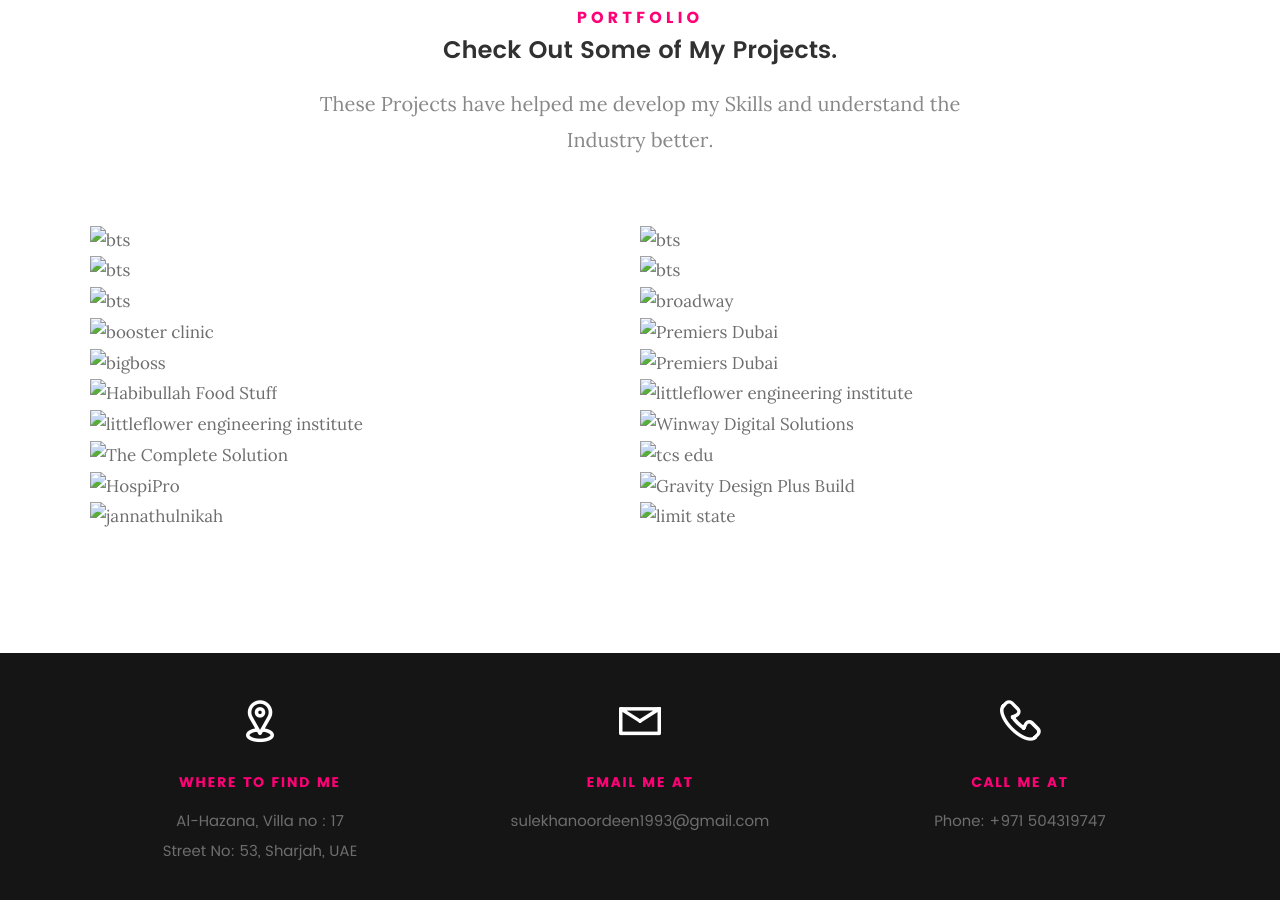
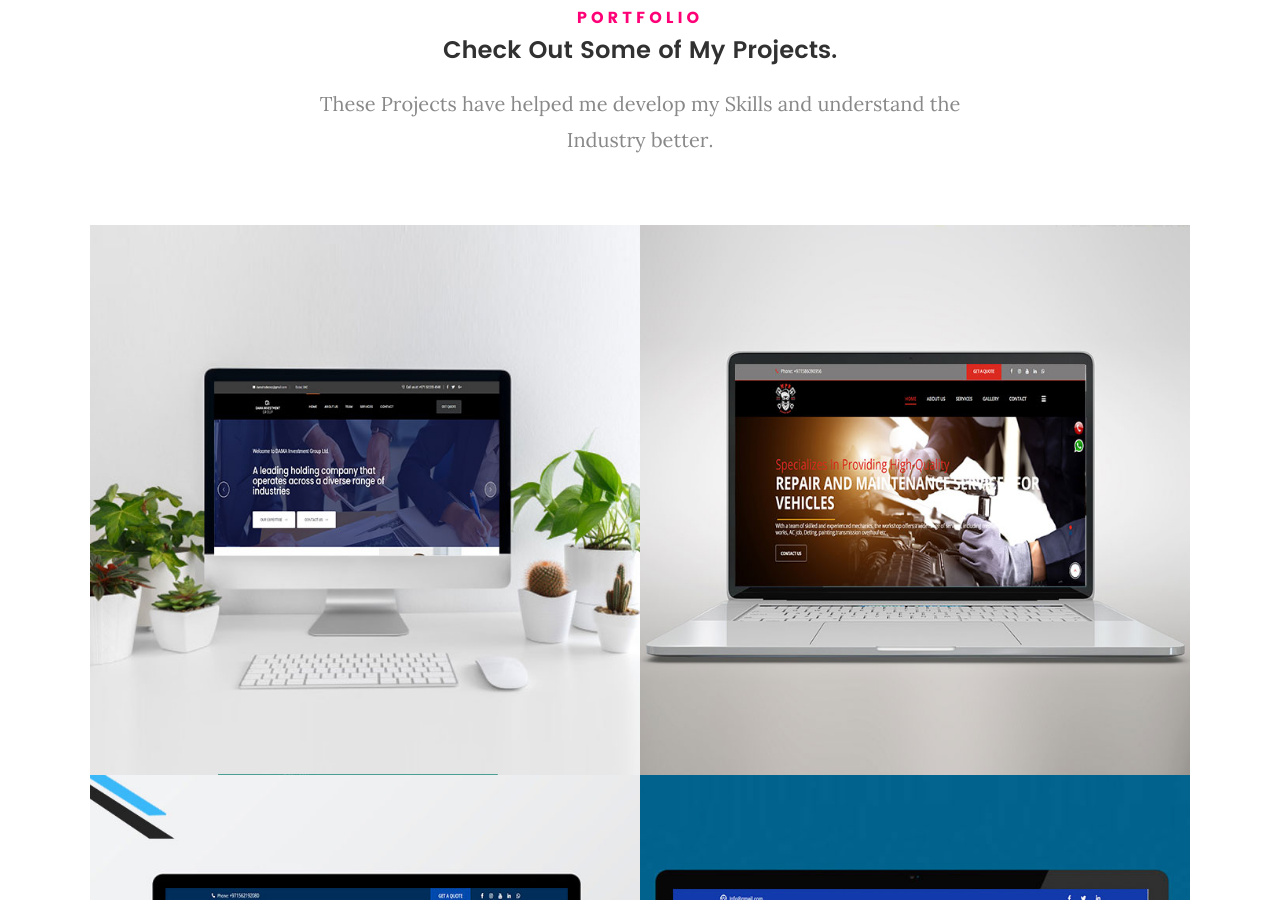
Before and after one commit to sulekhanoordeen/Sulekha, a plain HTML site: page index.html in a window 1280 px wide. Shown: the part 2322-3222 px from the top of the page. Drawn offline with Linux system fonts and the light colour scheme; files whose address does not match are found by name.

Commit message:
Update index.html

```diff
--- a/index.html
+++ b/index.html
@@ -252,7 +252,7 @@
 				<!-- /folio-item -->
 				<div class="bgrid folio-item">
 					<div class="item-wrap">
-						<img src="images/portfolio/dama.jpg" alt="bts">
+						<img src="images/dama.jpg" alt="bts">
 					   <a href="#modal-20" class="overlay">
 						  <div class="folio-item-table">
 							  <div class="folio-item-cell">
@@ -268,7 +268,7 @@
 			 <!-- /folio-item -->
 			 <div class="bgrid folio-item">
 				<div class="item-wrap">
-					<img src="images/portfolio/mpr.jpg" alt="bts">
+					<img src="images/mpr.jpg" alt="bts">
 				   <a href="#modal-19" class="overlay">
 					  <div class="folio-item-table">
 						  <div class="folio-item-cell">
@@ -284,7 +284,7 @@
 				<!-- /folio-item -->
 				<div class="bgrid folio-item">
 					<div class="item-wrap">
-						<img src="images/portfolio/catalyst.jpg" alt="bts">
+						<img src="images/catalyst.jpg" alt="bts">
 					   <a href="#modal-18" class="overlay">
 						  <div class="folio-item-table">
 							  <div class="folio-item-cell">
@@ -300,7 +300,7 @@
 			 <!-- /folio-item -->
 			 <div class="bgrid folio-item">
 				<div class="item-wrap">
-					<img src="images/portfolio/churu.jpg" alt="bts">
+					<img src="images/churu.jpg" alt="bts">
 				   <a href="#modal-17" class="overlay">
 					  <div class="folio-item-table">
 						  <div class="folio-item-cell">
@@ -316,7 +316,7 @@
 							<!-- /folio-item -->
 							<div class="bgrid folio-item">
 								<div class="item-wrap">
-									<img src="images/portfolio/brent.jpg" alt="bts">
+									<img src="images/brent.jpg" alt="bts">
 								   <a href="#modal-16" class="overlay">
 									  <div class="folio-item-table">
 										  <div class="folio-item-cell">
@@ -332,7 +332,7 @@
 						<!-- /folio-item -->
 						<div class="bgrid folio-item">
 							<div class="item-wrap">
-								<img src="images/portfolio/broadway.jpg" alt="broadway">
+								<img src="images/broadway.jpg" alt="broadway">
 							   <a href="#modal-15" class="overlay">
 								  <div class="folio-item-table">
 									  <div class="folio-item-cell">
@@ -348,7 +348,7 @@
 				<!-- /folio-item -->
 				<div class="bgrid folio-item">
 					<div class="item-wrap">
-						<img src="images/portfolio/booster.jpg" alt="booster clinic">
+						<img src="images/booster.jpg" alt="booster clinic">
 					   <a href="#modal-14" class="overlay">
 						  <div class="folio-item-table">
 							  <div class="folio-item-cell">
@@ -364,7 +364,7 @@
 				<!-- /folio-item -->
 				<div class="bgrid folio-item">
 					<div class="item-wrap">
-						<img src="images/portfolio/big4.jpg" alt="Premiers Dubai">
+						<img src="images/big4.jpg" alt="Premiers Dubai">
 					   <a href="#modal-13" class="overlay">
 						  <div class="folio-item-table">
 							  <div class="folio-item-cell">
@@ -380,7 +380,7 @@
 			 <!-- /folio-item -->
 			 <div class="bgrid folio-item">
 				<div class="item-wrap">
-					<img src="images/portfolio/bigboss.jpg" alt="bigboss">
+					<img src="images/bigboss.jpg" alt="bigboss">
 				   <a href="#modal-12" class="overlay">
 					  <div class="folio-item-table">
 						  <div class="folio-item-cell">
@@ -396,7 +396,7 @@
 				<!-- /folio-item -->
 				<div class="bgrid folio-item">
 					<div class="item-wrap">
-						<img src="images/portfolio/premier.jpg" alt="Premiers Dubai">
+						<img src="images/premier.jpg" alt="Premiers Dubai">
 					   <a href="#modal-11" class="overlay">
 						  <div class="folio-item-table">
 							  <div class="folio-item-cell">
@@ -412,7 +412,7 @@
 			 				<!-- /folio-item -->
 							 <div class="bgrid folio-item">
 								<div class="item-wrap">
-									<img src="images/portfolio/habibullah.jpg" alt="Habibullah Food Stuff">
+									<img src="images/habibullah.jpg" alt="Habibullah Food Stuff">
 								   <a href="#modal-10" class="overlay">
 									  <div class="folio-item-table">
 										  <div class="folio-item-cell">
@@ -428,7 +428,7 @@
 		<!-- /folio-item -->
 				<div class="bgrid folio-item">
 					<div class="item-wrap">
-						<img src="images/portfolio/remark.jpg" alt="littleflower engineering institute">
+						<img src="images/remark.jpg" alt="littleflower engineering institute">
 					   <a href="#modal-09" class="overlay">
 						  <div class="folio-item-table">
 							  <div class="folio-item-cell">
@@ -443,7 +443,7 @@
 			 </div> <!-- /folio-item -->
 				<div class="bgrid folio-item">
 	               <div class="item-wrap">
-	               	<img src="images/portfolio/lfei.png" alt="littleflower engineering institute">
+	               	<img src="images/lfei.png" alt="littleflower engineering institute">
 	                  <a href="#modal-08" class="overlay">
 	                     <div class="folio-item-table">
 	                     	<div class="folio-item-cell">
@@ -460,7 +460,7 @@
 
 		<div class="bgrid folio-item">
 	               <div class="item-wrap">
-	               	<img src="images/portfolio/winway.jpg" alt="Winway Digital Solutions">
+	               	<img src="images/winway.jpg" alt="Winway Digital Solutions">
 	                  <a href="#modal-07" class="overlay">
 	                     <div class="folio-item-table">
 	                     	<div class="folio-item-cell">
@@ -476,7 +476,7 @@
 
 		<div class="bgrid folio-item">
 	               <div class="item-wrap">
-	               	<img src="images/portfolio/industry.jpg" alt="The Complete Solution">
+	               	<img src="images/industry.jpg" alt="The Complete Solution">
 	                  <a href="#modal-06" class="overlay">
 	                     <div class="folio-item-table">
 	                     	<div class="folio-item-cell">
@@ -492,7 +492,7 @@
 
                 <div class="bgrid folio-item">
 	               <div class="item-wrap">
-	               		<img src="images/portfolio/tcsedu.png" alt="tcs edu">
+	               		<img src="images/tcsedu.png" alt="tcs edu">
 	                  <a href="#modal-05" class="overlay">
 	                     <div class="folio-item-table">
 	                     	<div class="folio-item-cell">
@@ -508,7 +508,7 @@
 
 	         	<div class="bgrid folio-item">
 	               <div class="item-wrap">
-	               	<img src="images/portfolio/Aljazz.png" alt="HospiPro">
+	               	<img src="images/Aljazz.png" alt="HospiPro">
 	                  <a href="#modal-04" class="overlay">
 	                     <div class="folio-item-table">
 	                     	<div class="folio-item-cell">
@@ -524,7 +524,7 @@
 
 	        		<div class="bgrid folio-item">
 	               <div class="item-wrap">
-	               	<img src="images/portfolio/designbuild.png" alt="Gravity Design Plus Build">
+	               	<img src="images/designbuild.png" alt="Gravity Design Plus Build">
 
 	               	<a href="#modal-03" class="overlay">
 	                     <div class="folio-item-table">
@@ -542,7 +542,7 @@
 
 	            <div class="bgrid folio-item">
 	               <div class="item-wrap">
-	               	<img src="images/portfolio/jannath.png"alt="jannathulnikah">
+	               	<img src="images/jannath.png"alt="jannathulnikah">
 	                  <a href="#modal-02" class="overlay">
 	                     <div class="folio-item-table">
 	                     	<div class="folio-item-cell">
@@ -560,7 +560,7 @@
 
 	        	<div class="bgrid folio-item">
 	               <div class="item-wrap">
-	               	<img src="images/portfolio/limitstate.jpg" alt="limit state">
+	               	<img src="images/limitstate.jpg" alt="limit state">
 	                  <a href="#modal-01" class="overlay">
 	                     <div class="folio-item-table">
 	                     	<div class="folio-item-cell">
@@ -579,7 +579,7 @@
 				<div id="modal-20" class="popup-modal slider mfp-hide">
 
 					<div class="media">
-						<img src="images/portfolio/dama.jpg" alt="dama" />
+						<img src="images/dama.jpg" alt="dama" />
 					</div>
 
 				 <!-- <div class="description-box">
@@ -594,7 +594,7 @@
 				<div id="modal-19" class="popup-modal slider mfp-hide">
 
 					<div class="media">
-						<img src="images/portfolio/mpr.jpg" alt="mpr" />
+						<img src="images/mpr.jpg" alt="mpr" />
 					</div>
 
 				 <!-- <div class="description-box">
@@ -609,7 +609,7 @@
 				<div id="modal-18" class="popup-modal slider mfp-hide">
 
 					<div class="media">
-						<img src="images/portfolio/catalyst.jpg" alt="catalyst" />
+						<img src="images/catalyst.jpg" alt="catalyst" />
 					</div>
 
 				 <!-- <div class="description-box">
@@ -624,7 +624,7 @@
 				<div id="modal-17" class="popup-modal slider mfp-hide">
 
 					<div class="media">
-						<img src="images/portfolio/churu.jpg" alt="churu" />
+						<img src="images/churu.jpg" alt="churu" />
 					</div>
 
 				 <!-- <div class="description-box">
@@ -639,7 +639,7 @@
 				<div id="modal-16" class="popup-modal slider mfp-hide">
 
 					<div class="media">
-						<img src="images/portfolio/brent.jpg" alt="big4" />
+						<img src="images/brent.jpg" alt="big4" />
 					</div>
 
 				 <!-- <div class="description-box">
@@ -654,7 +654,7 @@
 				<div id="modal-15" class="popup-modal slider mfp-hide">
 
 					<div class="media">
-						<img src="images/portfolio/broadway.jpg" alt="big4" />
+						<img src="images/broadway.jpg" alt="big4" />
 					</div>
 
 				 <!-- <div class="description-box">
@@ -669,7 +669,7 @@
 				<div id="modal-14" class="popup-modal slider mfp-hide">
 
 					<div class="media">
-						<img src="images/portfolio/booster.jpg" alt="big4" />
+						<img src="images/booster.jpg" alt="big4" />
 					</div>
 
 				 <!-- <div class="description-box">
@@ -684,7 +684,7 @@
 				<div id="modal-13" class="popup-modal slider mfp-hide">
 
 					<div class="media">
-						<img src="images/portfolio/big4.jpg" alt="big4" />
+						<img src="images/big4.jpg" alt="big4" />
 					</div>
 
 				 <!-- <div class="description-box">
@@ -699,7 +699,7 @@
 				<div id="modal-12" class="popup-modal slider mfp-hide">
 
 					<div class="media">
-						<img src="images/portfolio/bigboss.jpg" alt="bigboss" />
+						<img src="images/bigboss.jpg" alt="bigboss" />
 					</div>
 
 				 <!-- <div class="description-box">
@@ -714,7 +714,7 @@
 				<div id="modal-11" class="popup-modal slider mfp-hide">
 
 					<div class="media">
-						<img src="images/portfolio/premier.jpg" alt="premiers" />
+						<img src="images/premier.jpg" alt="premiers" />
 					</div>
 
 				 <!-- <div class="description-box">
@@ -731,7 +731,7 @@
 
 					<div class="media">
 
-						<img src="images/portfolio/habibullah.jpg" alt="premiers website" />
+						<img src="images/habibullah.jpg" alt="premiers website" />
 					</div>
 
 				 <!-- <div class="description-box">
@@ -746,7 +746,7 @@
 				<div id="modal-09" class="popup-modal slider mfp-hide">
 
 					<div class="media">
-						<img src="images/portfolio/remark.jpg" alt="lfei website" />
+						<img src="images/remark.jpg" alt="lfei website" />
 					</div>
 
 				 <!-- <div class="description-box">
@@ -761,7 +761,7 @@
 				<div id="modal-08" class="popup-modal slider mfp-hide">
 
 				     	<div class="media">
-				     		<img src="images/portfolio/lfei.png" alt="lfei website" />
+				     		<img src="images/lfei.png" alt="lfei website" />
 				     	</div>
 
 					  <!-- <div class="description-box">
@@ -777,7 +777,7 @@
                 <div id="modal-07" class="popup-modal slider mfp-hide">
 
 				     	<div class="media">
-				     		<img src="images/portfolio/winway.jpg" alt="Winway website" />
+				     		<img src="images/winway.jpg" alt="Winway website" />
 				     	</div>
 
 					  <!-- <div class="description-box">
@@ -793,7 +793,7 @@
                 <div id="modal-06" class="popup-modal slider mfp-hide">
 
 				     	<div class="media">
-				     		<img src="images/portfolio/industry.jpg" alt="complete solution website" />
+				     		<img src="images/industry.jpg" alt="complete solution website" />
 				     	</div>
 
 					   <!--<div class="description-box">
@@ -809,7 +809,7 @@
 
                 <div id="modal-05" class="popup-modal slider mfp-hide">
 				     	<div class="media">
-				     <img src="images/portfolio/tcsedu.png" alt="Button Press" />
+				     <img src="images/tcsedu.png" alt="Button Press" />
 				     	</div>
 
 					  <!-- <div class="description-box">
@@ -828,7 +828,7 @@
 	            <div id="modal-04" class="popup-modal slider mfp-hide">
 
 				     	<div class="media">
-				     		<img src="images/portfolio/Aljazz.png" alt="AL Jazzi Logistics" />
+				     		<img src="images/Aljazz.png" alt="AL Jazzi Logistics" />
 				     	</div>
 
 					 <!--  <div class="description-box">
@@ -849,7 +849,7 @@
 		<div id="modal-03" class="popup-modal slider mfp-hide">
 
 				     	<div class="media">
-				     		<img src="images/portfolio/designbuild.png" alt="Gravity Design Plus Build" />
+				     		<img src="images/designbuild.png" alt="Gravity Design Plus Build" />
 
 				     	</div>
 
@@ -872,7 +872,7 @@
                 <div id="modal-02" class="popup-modal slider mfp-hide">
 
 				     	<div class="media">
-				     		<img src="images/portfolio/jannath.png" alt="jannathulnikah" />
+				     		<img src="images/jannath.png" alt="jannathulnikah" />
 				     	</div>
 
 					   <!--<div class="description-box">
@@ -895,7 +895,7 @@
                 <div id="modal-01" class="popup-modal slider mfp-hide">
 
 				     	<div class="media">
-				     		<img src="images/portfolio/limitstate.jpg" alt="limit state" />
+				     		<img src="images/limitstate.jpg" alt="limit state" />
 				     	</div>
 
 					<!--   <div class="description-box">
```
